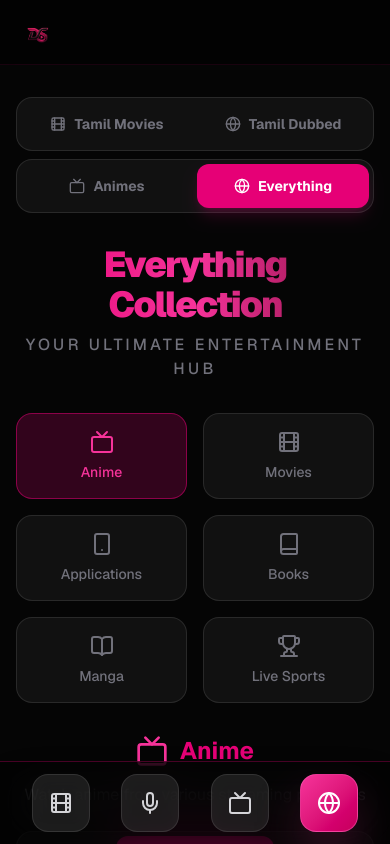
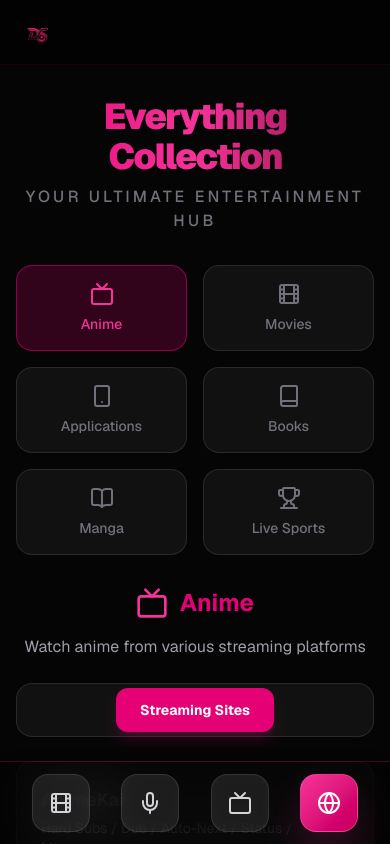
Before and after one commit to Praveendev629/ds-entertainment-zone, a Next.js app: page /everything in a window 390 px wide. Shown: the top 844 px of the page. Built offline with nearby package versions, Linux system fonts and the light colour scheme.

Commit message:
top navigation removed

```diff
--- a/app/everything/page.tsx
+++ b/app/everything/page.tsx
@@ -583,51 +583,7 @@ export default function EverythingPage() {
                   </div>
       </header>
 
-      {/* Site switcher */}
-      <div className="max-w-7xl mx-auto px-4 pt-8">
-        {/* Mobile: Three rows - Tamil Movies & Dubbed on top, Anime & Everything Collection below */}
-        <div className="sm:hidden space-y-2">
-          <div className="flex p-1 bg-white/5 rounded-2xl border border-white/10 gap-1">
-            <button onClick={() => router.push("/?site=moviesda")}
-              className={`flex-1 flex items-center justify-center gap-2 py-3 rounded-xl text-sm font-bold transition-all text-zinc-500 hover:text-white hover:bg-white/5`}>
-              <Film className="w-4 h-4" /> Tamil Movies
-            </button>
-            <button onClick={() => router.push("/?site=isaidub")}
-              className={`flex-1 flex items-center justify-center gap-2 py-3 rounded-xl text-sm font-bold transition-all text-zinc-500 hover:text-white hover:bg-white/5`}>
-              <Globe className="w-4 h-4" /> Tamil Dubbed
-            </button>
-          </div>
-          <div className="flex p-1 bg-white/5 rounded-2xl border border-white/10 gap-1">
-            <button onClick={() => router.push("/anime")}
-              className={`flex-1 flex items-center justify-center gap-2 py-3 rounded-xl text-sm font-bold transition-all text-zinc-500 hover:text-white hover:bg-white/5`}>
-              <Tv className="w-4 h-4" /> Animes
-            </button>
-            <button onClick={() => router.push("/everything")}
-              className={`flex-1 flex items-center justify-center gap-2 py-3 rounded-xl text-sm font-bold transition-all bg-pink-600 text-white shadow-lg shadow-pink-600/20`}>
-              <Globe className="w-4 h-4" /> Everything
-            </button>
-          </div>
-        </div>
-        {/* Desktop: All four in one row */}
-        <div className="hidden sm:flex p-1 bg-white/5 rounded-2xl border border-white/10 w-full max-w-3xl mx-auto sm:mx-0">
-          <button onClick={() => router.push("/?site=moviesda")}
-            className={`flex-1 flex items-center justify-center gap-2 py-3 rounded-xl text-sm font-bold transition-all text-zinc-500 hover:text-white hover:bg-white/5`}>
-            <Film className="w-4 h-4" /> Tamil Movies
-          </button>
-          <button onClick={() => router.push("/?site=isaidub")}
-            className={`flex-1 flex items-center justify-center gap-2 py-3 rounded-xl text-sm font-bold transition-all text-zinc-500 hover:text-white hover:bg-white/5`}>
-            <Globe className="w-4 h-4" /> Tamil Dubbed
-          </button>
-          <button onClick={() => router.push("/anime")}
-            className={`flex-1 flex items-center justify-center gap-2 py-3 rounded-xl text-sm font-bold transition-all text-zinc-500 hover:text-white hover:bg-white/5`}>
-            <Tv className="w-4 h-4" /> Animes
-          </button>
-          <button onClick={() => router.push("/everything")}
-            className={`flex-1 flex items-center justify-center gap-2 py-3 rounded-xl text-sm font-bold transition-all bg-pink-600 text-white shadow-lg shadow-pink-600/20`}>
-            <Globe className="w-4 h-4" /> Everything
-          </button>
-        </div>
-      </div>
+
 
       {/* Main Content */}
       <main className="max-w-7xl mx-auto px-4 py-8">
```
